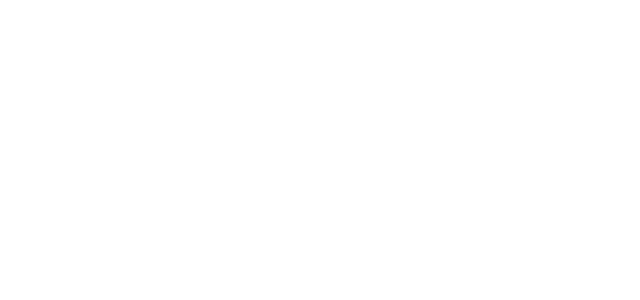
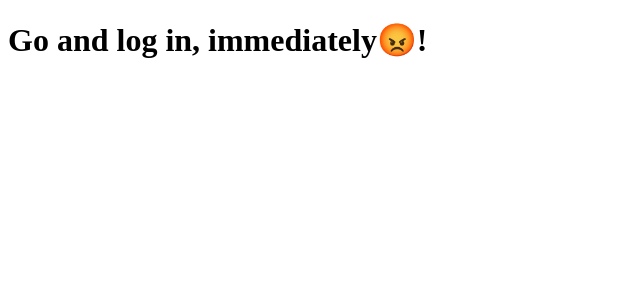
Before and after one commit to muxlisa-maxmudova/typescript, a React (Vite) app: page / in a window 1280 px wide. Shown: the top 300 px of the page, without its empty margins (0-640 px from the left). Built offline with nearby package versions, Linux system fonts and the light colour scheme.

Commit message:
user status task done!

```diff
--- a/src/App.tsx
+++ b/src/App.tsx
@@ -1,7 +1,9 @@
+import UserStatus from "./ConditionalRendering/taskeTwo/UserStatus.tsx";
+
 const App = () => {
     return (
         <div>
-
+            <UserStatus loggedIn={false} isAdmin={false} />
         </div>
     )
 }
--- /dev/null
+++ b/src/ConditionalRendering/taskeTwo/UserStatus.tsx
@@ -0,0 +1,15 @@
+type checkIn = {
+    isAdmin: boolean;
+    loggedIn: boolean;
+}
+const UserStatus = (props:checkIn) => {
+    if (props.isAdmin && props.loggedIn){
+        return <h1>Welcome, Admin 😊</h1>
+    }else if(props.loggedIn){
+        return <h1>Hello, User 😐</h1>
+    }else{
+        return <h1>Go and log in, immediately😡!</h1>;
+    }
+
+}
+export default UserStatus
```
